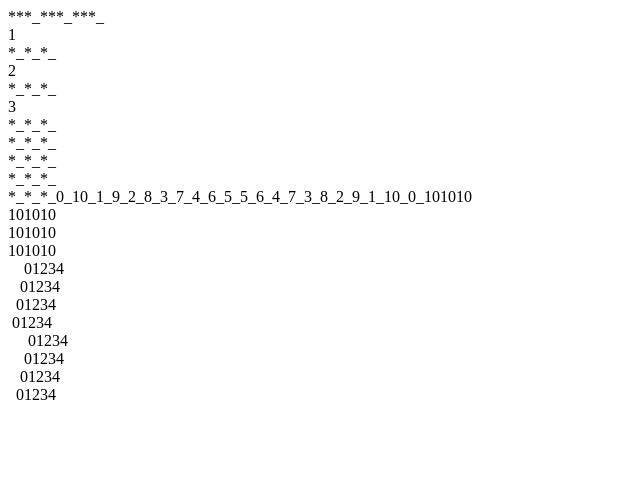
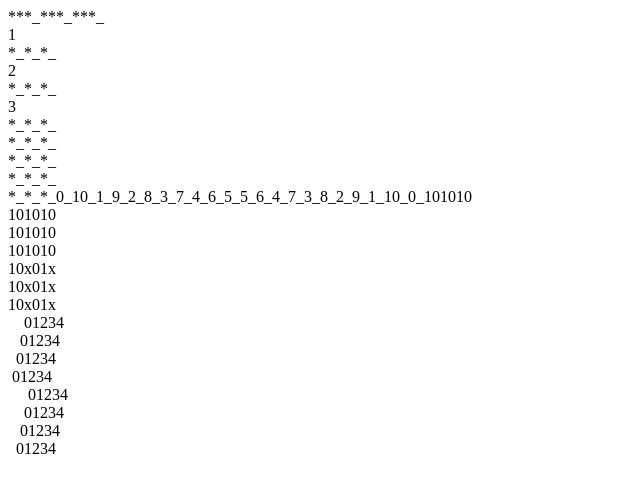
Before and after one commit to KulibabaMari/itvdn_tasks, a plain HTML site: page index.html in a window 1280 px wide. Shown: the whole page, without its empty margins (0-640 px from the left). Drawn offline with Linux system fonts and the light colour scheme.

Commit message:
Update index.html

```diff
--- a/index.html
+++ b/index.html
@@ -86,16 +86,16 @@
       //  10x01x
       //  10x01x
       //  10x01x
-      // for (var i = 0; i < 3; i++) {
-      //   for (var k = 1; k <= 6; k++) {
-      //     if (k % 3 == 0) {
-      //       document.write("x");
-      //     } else {
-      //       document.write(k % 2 === 0 ? "0" : "1");
-      //     }
-      //   }
-      //   document.write("</br>");
-      // }
+      for (var i = 0; i < 3; i++) {
+        for (var k = 1; k <= 6; k++) {
+          if (k % 3 == 0) {
+            document.write("x");
+          } else {
+            document.write(k % 2 === 0 ? "0" : "1");
+          }
+        }
+        document.write("</br>");
+      }
       //************************************************
       // task 7
       // 1
```
